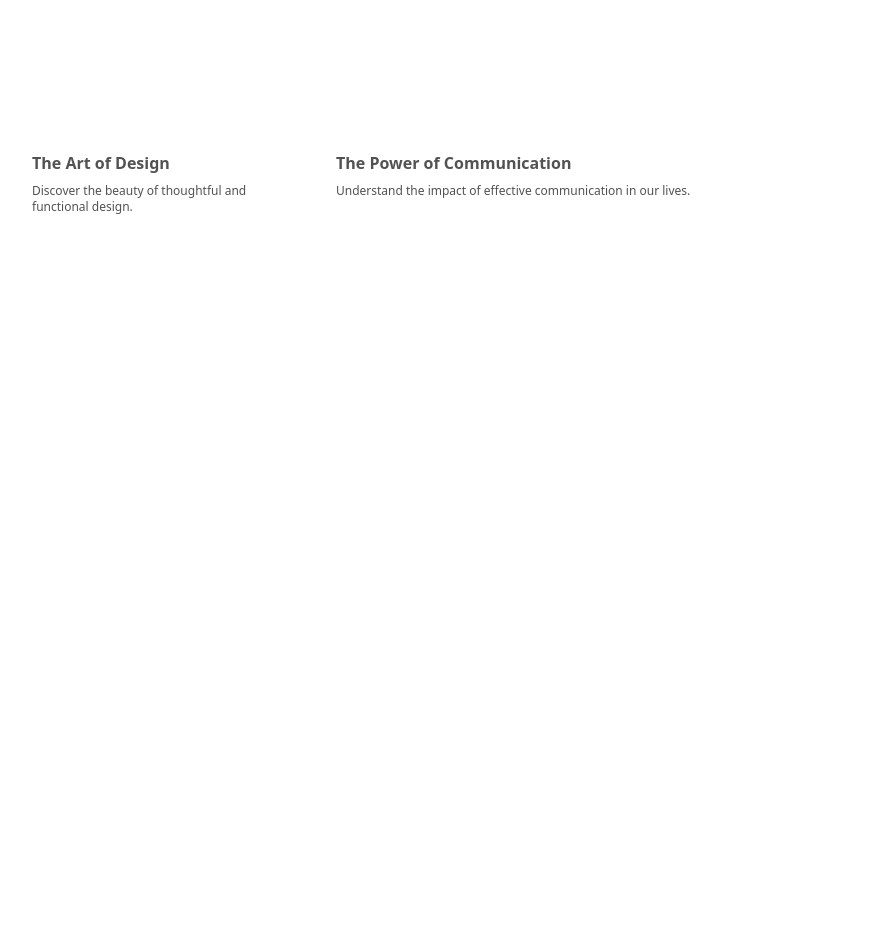
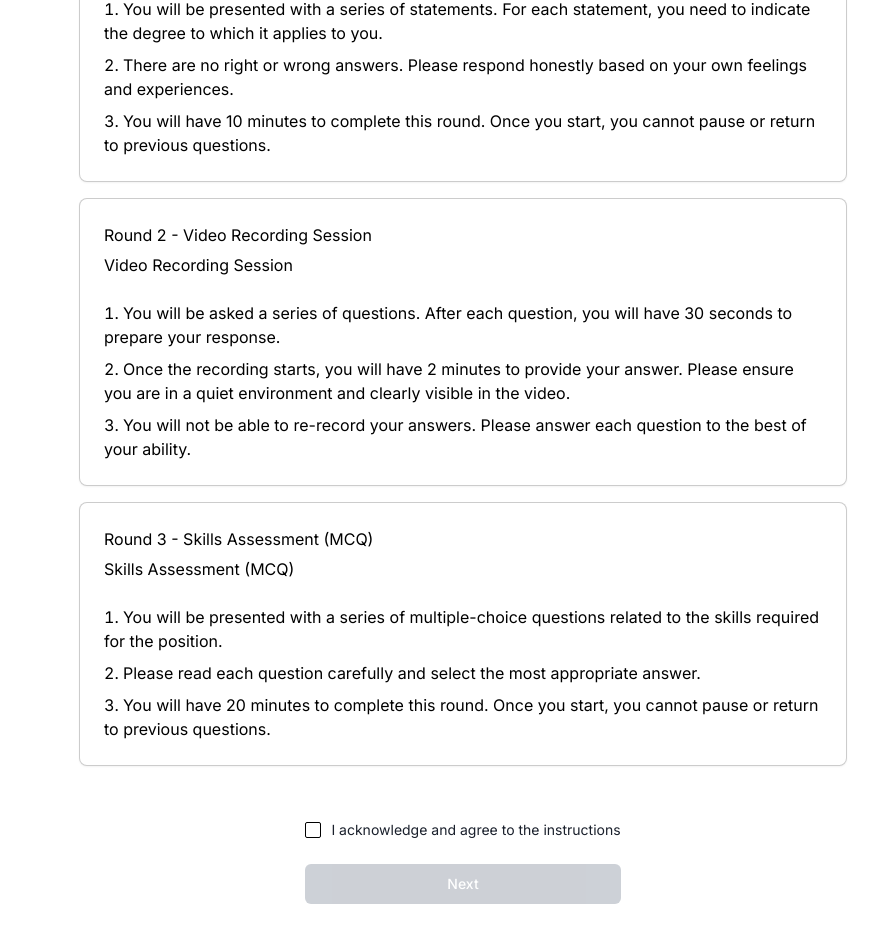
Before and after one commit to MuhammedBasith/iRecruit360, a Next.js app in the folder frontend/: page /candidate/instructions in a window 1280 px wide. Shown: the part 360-1302 px from the top of the page, without its empty margins (177-1055 px from the left). Before the commit the page ends 806 px from the top, so only its background shows below. Built offline with nearby package versions, Linux system fonts and the light colour scheme.

Commit message:
Add Instruction page

```diff
--- a/frontend/package.json
+++ b/frontend/package.json
@@ -12,8 +12,10 @@
     "@chakra-ui/react": "^2.8.2",
     "@emotion/react": "^11.11.4",
     "@emotion/styled": "^11.11.0",
+    "@nextui-org/react": "^2.2.10",
     "@nivo/bar": "^0.85.1",
     "@radix-ui/react-avatar": "^1.0.4",
+    "@radix-ui/react-checkbox": "^1.0.4",
     "@radix-ui/react-icons": "^1.3.0",
     "@radix-ui/react-label": "^2.0.2",
     "@radix-ui/react-select": "^2.0.0",
--- a/frontend/src/app/candidate/instructions/page.tsx
+++ b/frontend/src/app/candidate/instructions/page.tsx
@@ -1,7 +1,9 @@
-import BentoGridSecondDemo from '../../../components/component/candidate-instruction-page'
+import CandidateInstructionsCardBased from '../../../components/component/candidate-instructions-card-based'
 
 export default function Page(){
     return(
-        <BentoGridSecondDemo />
+        <>
+            <CandidateInstructionsCardBased />
+        </>
     )
 }
--- a/frontend/src/components/component/candidate-instruction-page.tsx
+++ b/frontend/src/components/component/candidate-instruction-page.tsx
@@ -2,18 +2,13 @@ import { cn } from "../../../utils/cn";
 import React from "react";
 import { BentoGrid, BentoGridItem } from "../ui/bento-grid";
 import Header from "./header";
-import {
-  IconClipboardCopy,
-  IconFileBroken,
-  IconSignature,
-  IconTableColumn,
-} from "@tabler/icons-react";
 
 export default function BentoGridSecondDemo() {
   return (
     <>
     <Header showSignUpButton={false} showAdminButton={false} showSignInButton={false} isLoggedin={false} isCandidateLoggedin={true} />
-    <div style={{ marginTop: '70px'}}>
+    <h1 className="flex justify-center font-bold text-4xl" style={{ marginTop: '50px'}}>Instructions</h1>
+    <div style={{ marginTop: '30px'}}>
         <BentoGrid className="max-w-4xl mx-auto md:auto-rows-[20rem]">
         {items.map((item, i) => (
             <BentoGridItem
@@ -22,7 +17,6 @@ export default function BentoGridSecondDemo() {
             description={item.description}
             header={item.header}
             className={item.className}
-            icon={item.icon}
             />
         ))}
         </BentoGrid>
@@ -38,13 +32,13 @@ const items = [
     title: "The Dawn of Innovation",
     description: "Explore the birth of groundbreaking ideas and inventions.",
     header: <Skeleton />,
-    className: "md:col-span-2",
+    className: "md:col-span-3",
   },
   {
     title: "The Digital Revolution",
     description: "Dive into the transformative power of technology.",
     header: <Skeleton />,
-    className: "md:col-span-1",
+    className: "md:col-span-2",
   },
   {
     title: "The Art of Design",
@@ -52,11 +46,11 @@ const items = [
     header: <Skeleton />,
     className: "md:col-span-1",
   },
-  {
-    title: "The Power of Communication",
-    description:
-      "Understand the impact of effective communication in our lives.",
-    header: <Skeleton />,
-    className: "md:col-span-2",
-  },
+//   {
+//     title: "The Power of Communication",
+//     description:
+//       "Understand the impact of effective communication in our lives.",
+//     header: <Skeleton />,
+//     className: "md:col-span-2",
+//   },
 ];
--- /dev/null
+++ b/frontend/src/components/component/candidate-instructions-card-based.tsx
@@ -0,0 +1,100 @@
+'use client'
+
+import React, { useState } from 'react';
+import Link from 'next/link';
+import { Button } from '@/components/ui/button';
+import { CardHeader, CardContent, Card } from '@/components/ui/card';
+import { Checkbox } from '@/components/ui/checkbox';
+import Header from './header';
+
+export default function CandidateInstructionsCardBased() {
+  const [isChecked, setIsChecked] = useState(false);
+
+  return (
+    <div className="flex flex-col min-h-screen">
+      <Header
+        showSignUpButton={false}
+        showAdminButton={false}
+        showSignInButton={false}
+        isLoggedin={false}
+        isCandidateLoggedin={true}
+      />
+
+      <main
+        className="flex-1 grid min-h-[600px] gap-6 px-4 text-base lg:gap-10 lg:px-6 xl:min-h-[800px]"
+        style={{ marginTop: '70px' }}
+      >
+        <div className="mx-auto max-w-3xl space-y-6">
+          <div className="space-y-2">
+            <h1 className="text-3xl font-bold tracking-tighter sm:text-5xl">Welcome to your Interview</h1>
+            <p className="text-gray-500 dark:text-gray-400">Please read the instructions carefully before proceeding.</p>
+          </div>
+          <div className="space-y-4">
+            <Card style={{ backgroundColor: 'white', color: 'black', borderColor: 'rgba(0, 0, 0, 0.2)' }}>
+              <CardHeader>
+                <div>Round 1 - Big Five Traits Analysis</div>
+                <div>Personality Traits Analysis</div>
+              </CardHeader>
+              <CardContent>
+                <ol className="list-decimal list-inside space-y-2">
+                  <li>
+                    You will be presented with a series of statements. For each statement, you need to indicate the degree
+                    to which it applies to you.
+                  </li>
+                  <li>There are no right or wrong answers. Please respond honestly based on your own feelings and experiences.</li>
+                  <li>You will have 10 minutes to complete this round. Once you start, you cannot pause or return to previous questions.</li>
+                </ol>
+              </CardContent>
+            </Card>
+            <Card style={{ backgroundColor: 'white', color: 'black', borderColor: 'rgba(0, 0, 0, 0.2)' }}>
+              <CardHeader>
+                <div>Round 2 - Video Recording Session</div>
+                <div>Video Recording Session</div>
+              </CardHeader>
+              <CardContent>
+                <ol className="list-decimal list-inside space-y-2">
+                  <li>You will be asked a series of questions. After each question, you will have 30 seconds to prepare your response.</li>
+                  <li>Once the recording starts, you will have 2 minutes to provide your answer. Please ensure you are in a quiet environment and clearly visible in the video.</li>
+                  <li>You will not be able to re-record your answers. Please answer each question to the best of your ability.</li>
+                </ol>
+              </CardContent>
+            </Card>
+            <Card style={{ backgroundColor: 'white', color: 'black', borderColor: 'rgba(0, 0, 0, 0.2)' }}>
+              <CardHeader>
+                <div>Round 3 - Skills Assessment (MCQ)</div>
+                <div>Skills Assessment (MCQ)</div>
+              </CardHeader>
+              <CardContent>
+                <ol className="list-decimal list-inside space-y-2">
+                  <li>You will be presented with a series of multiple-choice questions related to the skills required for the position.</li>
+                  <li>Please read each question carefully and select the most appropriate answer.</li>
+                  <li>You will have 20 minutes to complete this round. Once you start, you cannot pause or return to previous questions.</li>
+                </ol>
+              </CardContent>
+            </Card>
+          </div>
+        </div>
+      </main>
+
+      <div className="mx-auto max-w-3xl mt-6">
+        <div className="flex items-center mb-6" style={{ marginTop: '30px' }}>
+          <Checkbox
+            style={{ borderColor: 'black', marginRight: '10px' }}
+            id="acknowledgment"
+            checked={isChecked}
+            onCheckedChange={setIsChecked}
+          />
+          <p className="text-sm text-black-700 dark:text-black-300">I acknowledge and agree to the instructions</p>
+        </div>
+        <div style={{ marginBottom: '100px' }}>
+          <Button
+            className={`w-full ${isChecked ? 'bg-black text-white hover:bg-gray-800' : 'bg-gray-400 text-white cursor-not-allowed'}`}
+            disabled={!isChecked}
+          >
+            Next
+          </Button>
+        </div>
+      </div>
+    </div>
+  );
+}
--- a/frontend/src/components/component/candidate-waiting-page.tsx
+++ b/frontend/src/components/component/candidate-waiting-page.tsx
@@ -6,7 +6,6 @@ export default function CandidateWaitingPage() {
   return (
     <>
       <Header showSignUpButton={false} showAdminButton={false} showSignInButton={false} isLoggedin={false} isCandidateLoggedin={true} />
-
       <div style={{ marginTop: '200px' }}>
       <Card className="max-w-sm mx-auto" style={{ backgroundColor: 'white', padding: '25px', paddingBottom: '10px'}}>
         <CardContent className="space-y-4">
--- a/frontend/src/components/ui/bento-grid.tsx
+++ b/frontend/src/components/ui/bento-grid.tsx
@@ -10,7 +10,7 @@ export const BentoGrid = ({
   return (
     <div
       className={cn(
-        "grid md:auto-rows-[18rem] grid-cols-1 md:grid-cols-3 gap-4 max-w-7xl mx-auto ",
+        "grid md:auto-rows-[14rem] grid-cols-1 md:grid-cols-3 gap-4 max-w-7xl mx-auto",
         className
       )}
     >
@@ -33,7 +33,7 @@ export const BentoGridItem = ({
   return (
     <div
       className={cn(
-        "row-span-1 rounded-xl group/bento hover:shadow-xl transition duration-200 shadow-input dark:shadow-none p-4 dark:bg-black dark:border-white/[0.2] bg-white border border-transparent justify-between flex flex-col space-y-4",
+        "row-span-1 rounded-xl group/bento hover:shadow-xl transition duration-200 shadow-input dark:shadow-none p-2 md:p-4 dark:bg-black dark:border-white/[0.2] bg-white border border-transparent justify-between flex flex-col space-y-4",
         className
       )}
     >
--- /dev/null
+++ b/frontend/src/components/ui/checkbox.tsx
@@ -0,0 +1,30 @@
+"use client"
+
+import * as React from "react"
+import * as CheckboxPrimitive from "@radix-ui/react-checkbox"
+import { Check } from "lucide-react"
+
+import { cn } from "@/lib/utils"
+
+const Checkbox = React.forwardRef<
+  React.ElementRef<typeof CheckboxPrimitive.Root>,
+  React.ComponentPropsWithoutRef<typeof CheckboxPrimitive.Root>
+>(({ className, ...props }, ref) => (
+  <CheckboxPrimitive.Root
+    ref={ref}
+    className={cn(
+      "peer h-4 w-4 shrink-0 rounded-sm border border-gray-200 border-gray-900 ring-offset-white focus-visible:outline-none focus-visible:ring-2 focus-visible:ring-gray-950 focus-visible:ring-offset-2 disabled:cursor-not-allowed disabled:opacity-50 data-[state=checked]:bg-gray-900 data-[state=checked]:text-gray-50 dark:border-gray-800 dark:border-gray-50 dark:ring-offset-gray-950 dark:focus-visible:ring-gray-300 dark:data-[state=checked]:bg-gray-50 dark:data-[state=checked]:text-gray-900",
+      className
+    )}
+    {...props}
+  >
+    <CheckboxPrimitive.Indicator
+      className={cn("flex items-center justify-center text-current")}
+    >
+      <Check className="h-4 w-4" />
+    </CheckboxPrimitive.Indicator>
+  </CheckboxPrimitive.Root>
+))
+Checkbox.displayName = CheckboxPrimitive.Root.displayName
+
+export { Checkbox }
--- /dev/null
+++ b/frontend/src/components/ui/radio-group.tsx
@@ -0,0 +1,44 @@
+"use client"
+
+import * as React from "react"
+import * as RadioGroupPrimitive from "@radix-ui/react-radio-group"
+import { Circle } from "lucide-react"
+
+import { cn } from "@/lib/utils"
+
+const RadioGroup = React.forwardRef<
+  React.ElementRef<typeof RadioGroupPrimitive.Root>,
+  React.ComponentPropsWithoutRef<typeof RadioGroupPrimitive.Root>
+>(({ className, ...props }, ref) => {
+  return (
+    <RadioGroupPrimitive.Root
+      className={cn("grid gap-2", className)}
+      {...props}
+      ref={ref}
+    />
+  )
+})
+RadioGroup.displayName = RadioGroupPrimitive.Root.displayName
+
+const RadioGroupItem = React.forwardRef<
+  React.ElementRef<typeof RadioGroupPrimitive.Item>,
+  React.ComponentPropsWithoutRef<typeof RadioGroupPrimitive.Item>
+>(({ className, ...props }, ref) => {
+  return (
+    <RadioGroupPrimitive.Item
+      ref={ref}
+      className={cn(
+        "aspect-square h-4 w-4 rounded-full border border-gray-200 border-gray-900 text-gray-900 ring-offset-white focus:outline-none focus-visible:ring-2 focus-visible:ring-gray-950 focus-visible:ring-offset-2 disabled:cursor-not-allowed disabled:opacity-50 dark:border-gray-800 dark:border-gray-50 dark:text-gray-50 dark:ring-offset-gray-950 dark:focus-visible:ring-gray-300",
+        className
+      )}
+      {...props}
+    >
+      <RadioGroupPrimitive.Indicator className="flex items-center justify-center">
+        <Circle className="h-2.5 w-2.5 fill-current text-current" />
+      </RadioGroupPrimitive.Indicator>
+    </RadioGroupPrimitive.Item>
+  )
+})
+RadioGroupItem.displayName = RadioGroupPrimitive.Item.displayName
+
+export { RadioGroup, RadioGroupItem }
```
Also changed, not shown: 1 other file (tests, documents, lock files or other folders).
